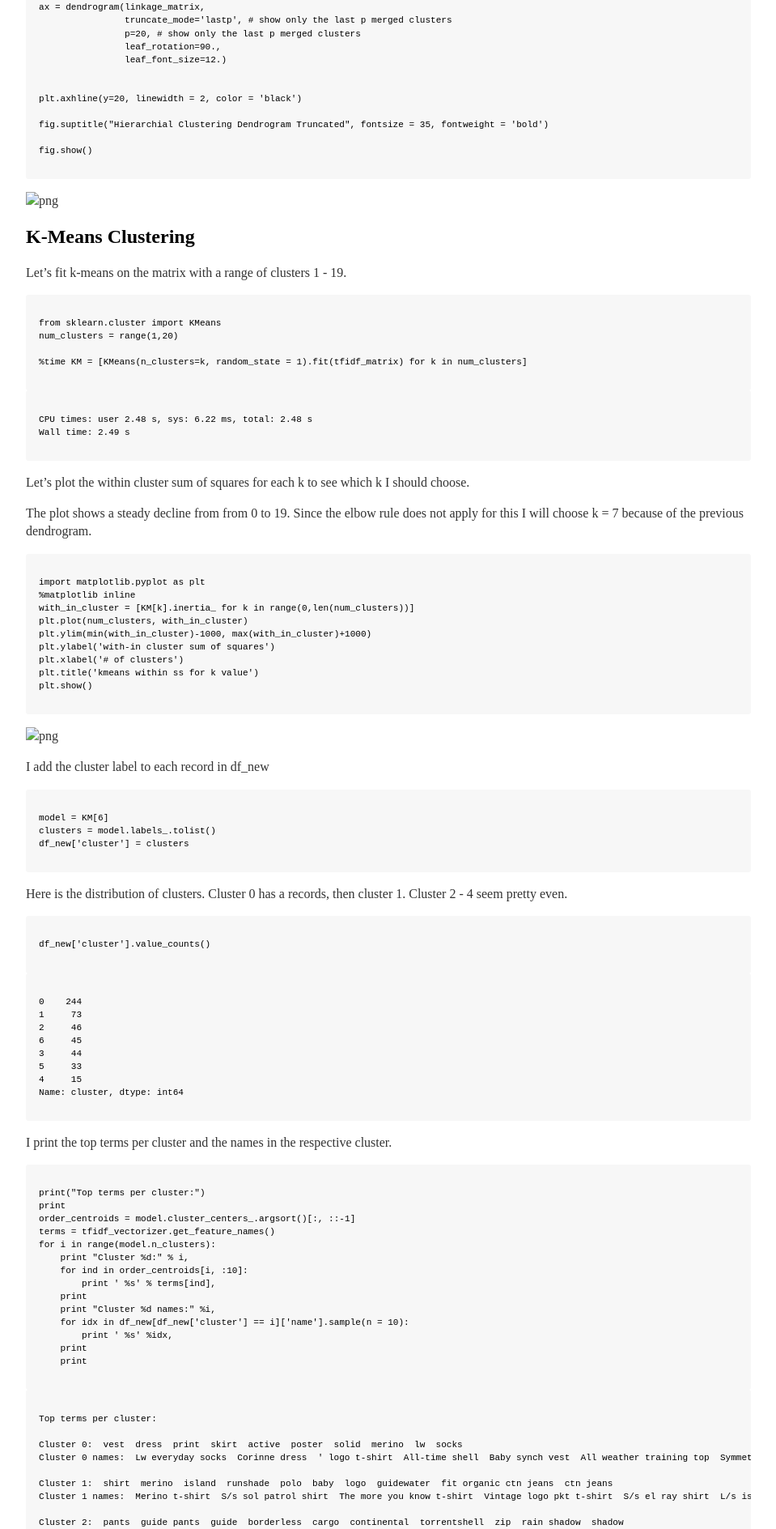
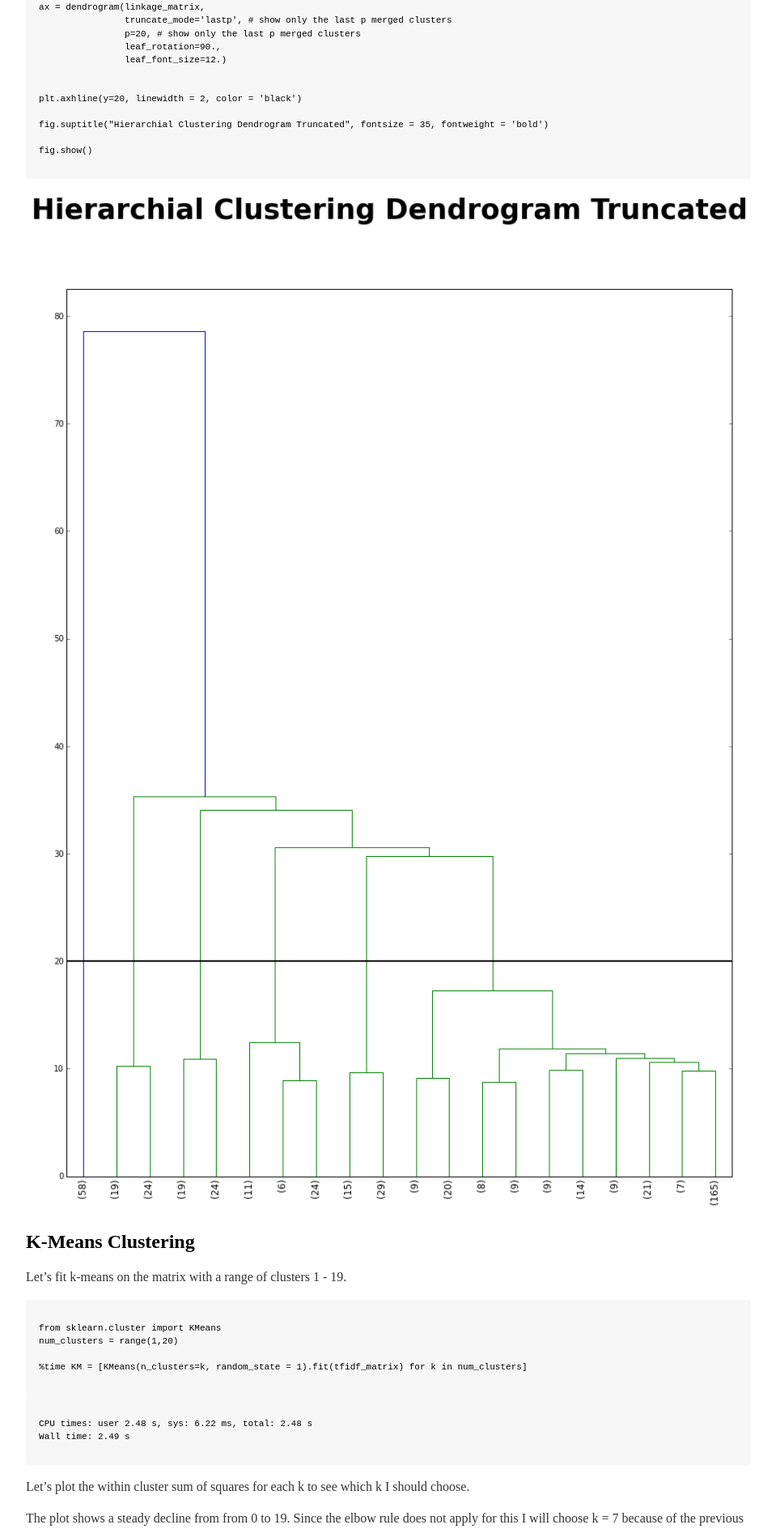
Before and after one commit to moyphilip/moyphilip.github.io, a Jekyll site: the page built from _posts/2016-10-05-SKU-Clustering.md, in a window 1280 px wide. Shown: the part 4094-5982 px from the top of the page at 81% size, without its empty margins (160-1119 px from the left). Built offline with Jekyll 4.4.1, drawn with Linux system fonts in a browser that asks for light colours.

Commit message:
Update 2016-10-05-SKU-Clustering.md

````diff
--- a/_posts/2016-10-05-SKU-Clustering.md
+++ b/_posts/2016-10-05-SKU-Clustering.md
@@ -286,7 +286,7 @@ fig.show()
 ```
 
 
-![png](output_31_0.png)
+![png](/img/SKU-Clustering/output_31_0.png){:class="img-responsive" style="max-width:100%"}
 
 
 ## K-Means Clustering
@@ -322,7 +322,7 @@ plt.show()
 ```
 
 
-![png](output_35_0.png)
+![png](/img/SKU-Clustering/output_35_0.png){:class="img-responsive" style="max-width:100%"}
 
 
 I add the cluster label to each record in df_new
@@ -454,4 +454,4 @@ plt.show()
 ```
 
 
-![png](output_45_0.png)
+![png](/img/SKU-Clustering/output_45_0.png){:class="img-responsive" style="max-width:100%"}
````
